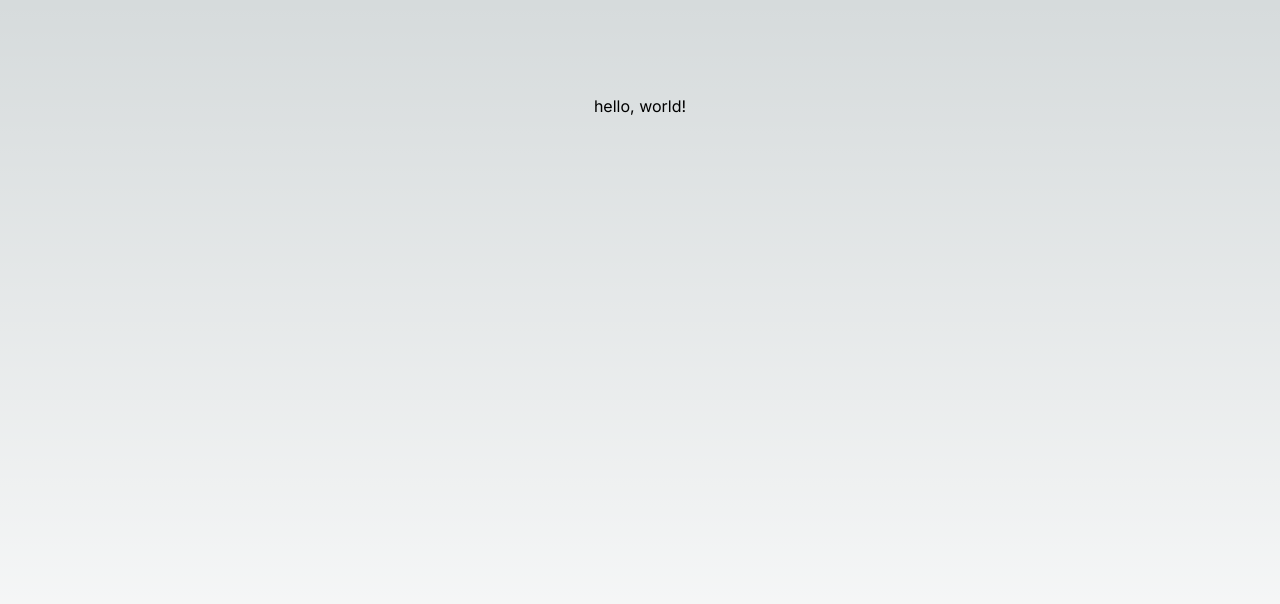
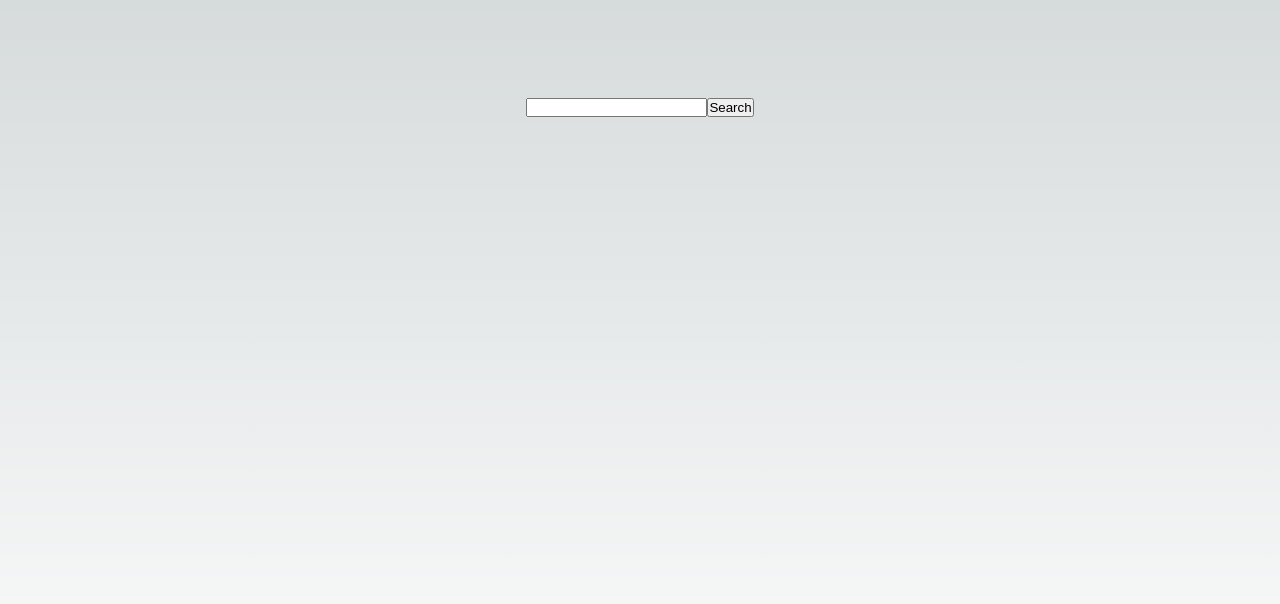
Before and after one commit to kevbot-git/github-profile-search, a Next.js app: page / in a window 1280 px wide. Shown: the top 604 px of the page. Built offline with nearby package versions, Linux system fonts and the light colour scheme.

Commit message:
Add search form component

```diff
--- /dev/null
+++ b/src/app/components/SearchForm/form.tsx
@@ -0,0 +1,20 @@
+'use client';
+
+import { useState } from "react";
+
+export declare interface SearchFormProps {
+  onSubmit?: (query: string) => any;
+}
+
+export default function SearchForm({ onSubmit }: SearchFormProps) {
+  const [query, setQuery] = useState('');
+
+  return (
+    <>
+      <form onSubmit={(e) => {e.preventDefault(); onSubmit?.(query)}}>
+        <input type="text" value={query} onChange={({ target: { value }}) => setQuery(value)} />
+        <button type="submit">Search</button>
+      </form>
+    </>
+  )
+}
--- /dev/null
+++ b/src/app/components/SearchForm/index.ts
@@ -0,0 +1,3 @@
+import SearchForm from "./form";
+
+export default SearchForm;
--- a/src/app/page.tsx
+++ b/src/app/page.tsx
@@ -1,10 +1,18 @@
+'use client';
+
 import styles from './page.module.css'
+import SearchForm from './components/SearchForm';
 
 export default function Home() {
+
+  async function onSearch(query: string) {
+    alert(`searching for '${query}'...`);
+  }
+
   return (
     <main className={styles.main}>
       <div>
-        hello, world!
+        <SearchForm onSubmit={onSearch}></SearchForm>
       </div>
     </main>
   )
```
Also changed, not shown: src/app/components/SearchForm/form.module.css (added), 1 other file (tests, documents, lock files or other folders).
